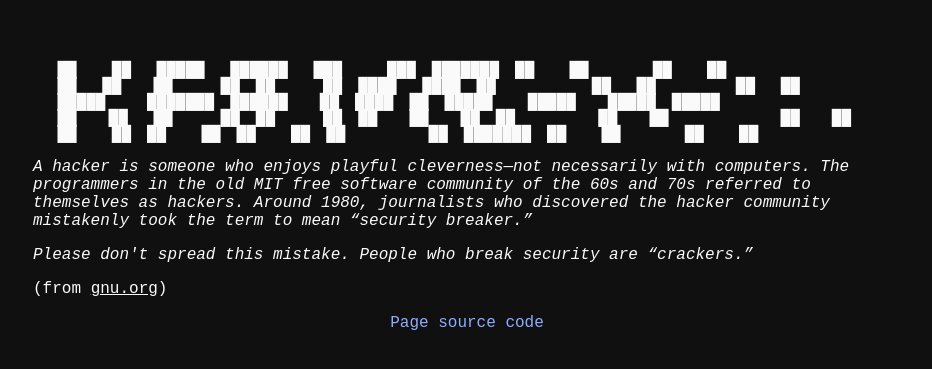
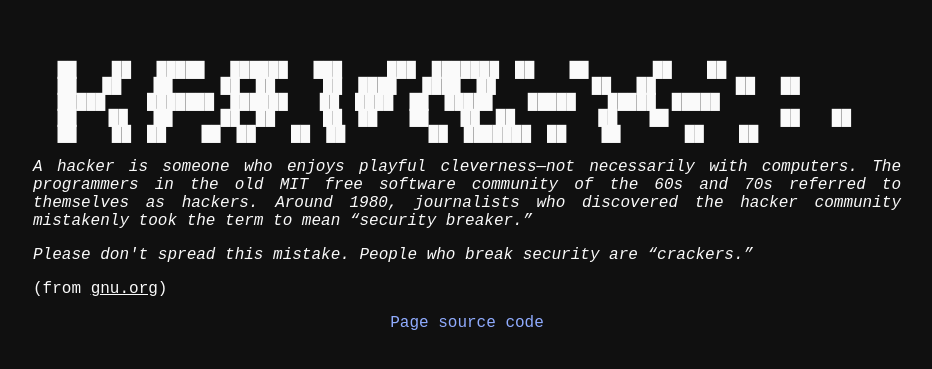
Before and after one commit to karmek-k/homepage-v4, a Next.js app: page / in a window 1280 px wide. Shown: the part 211-580 px from the top of the page, without its empty margins (173-1105 px from the left). Built offline with nearby package versions, Linux system fonts and the light colour scheme.

Commit message:
Justify hacker text

```diff
--- a/components/HackerText.tsx
+++ b/components/HackerText.tsx
@@ -1,6 +1,8 @@
+import styles from '../styles/HackerText.module.css';
+
 export function HackerText() {
   return (
-    <div className="">
+    <div className={styles.justified}>
       <i>
         <p>
           A hacker is someone who enjoys playful cleverness—not necessarily with
--- /dev/null
+++ b/styles/HackerText.module.css
@@ -0,0 +1,3 @@
+.justified {
+  text-align: justify;
+}
```
